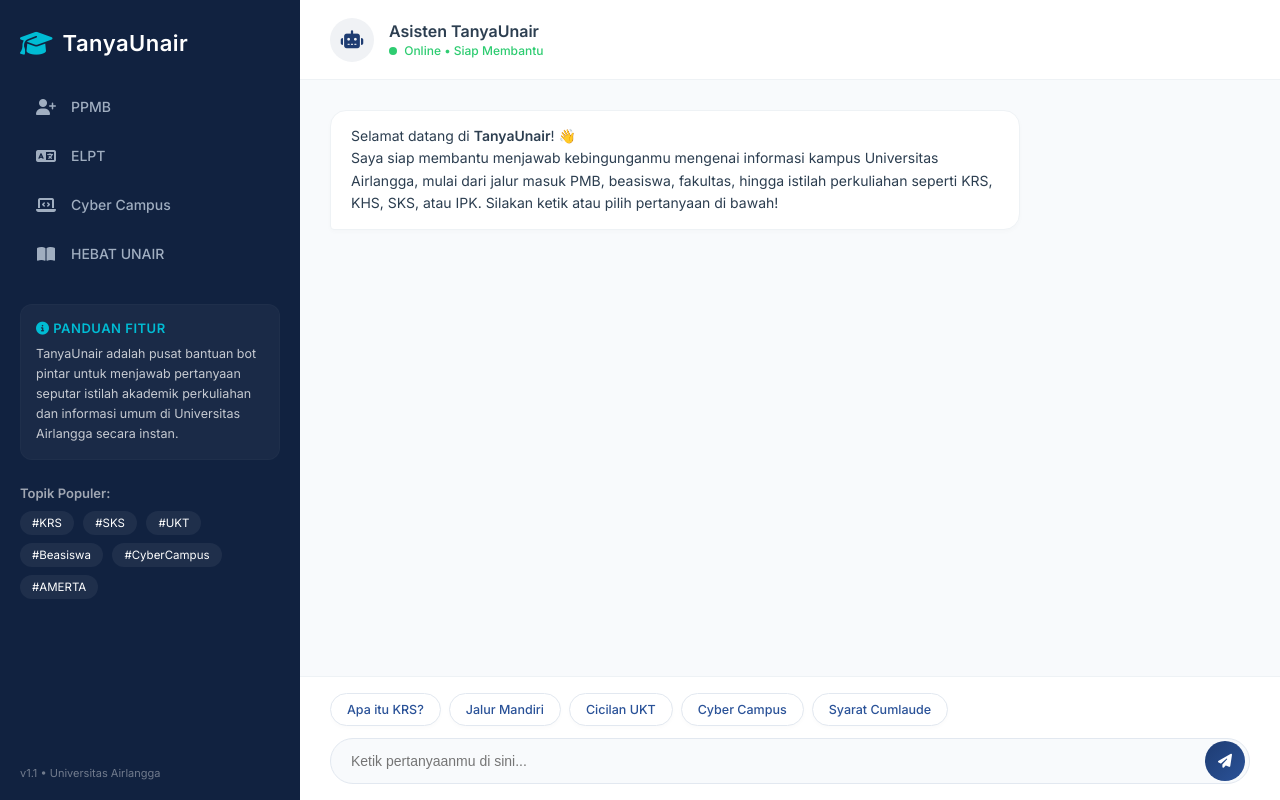
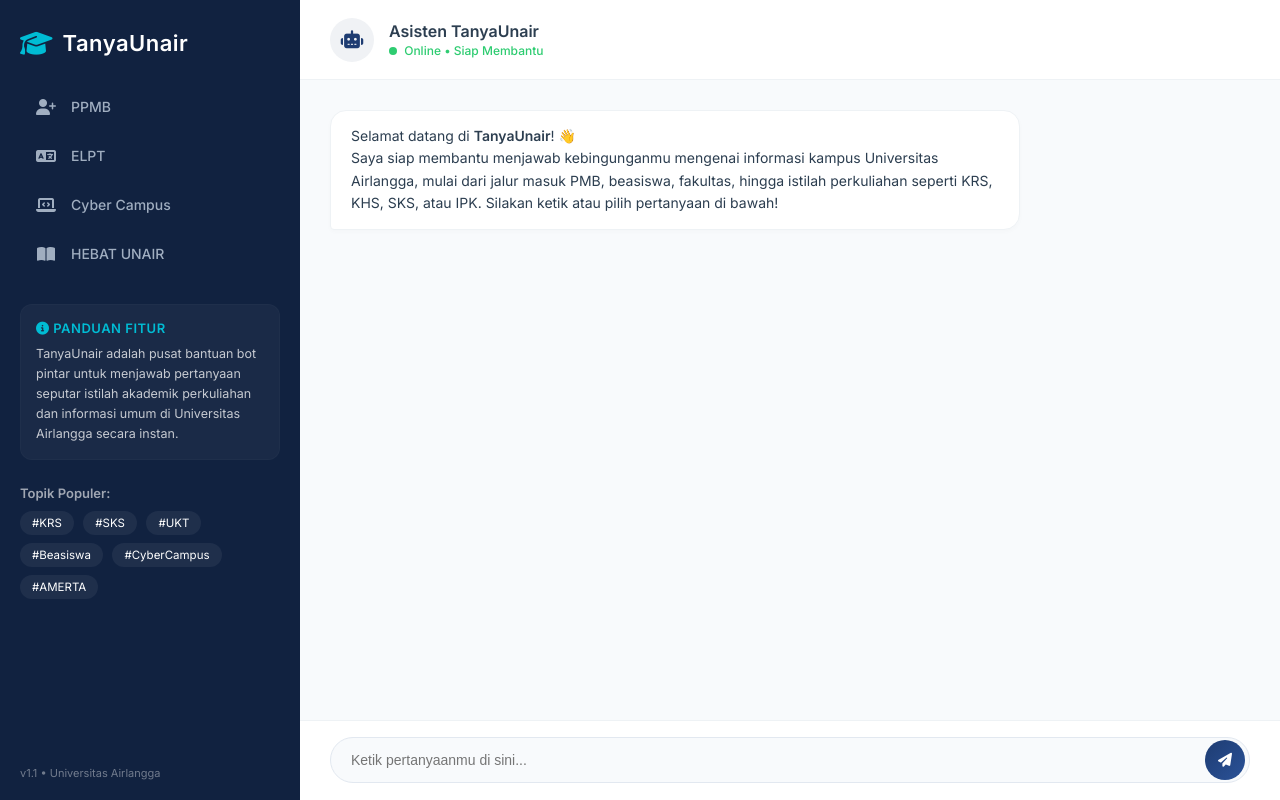
Before and after one commit to inunkrodliyah/ChatBot, a Flask app: page / in a window 1280 px wide. Run offline with Flask 3, Linux system fonts and the light colour scheme; parts of the project's set-up code (start-up, migrations or seed data) failed here and were passed over.

Commit message:
hapus fitur Quick Replies / Suggestions Chips

```diff
--- a/static/style.css
+++ b/static/style.css
@@ -406,64 +406,3 @@ button#send-btn:hover {
         height: 36px;
     }
 }
-
-/* ========================================== */
-/* --- SUGGESTION CHIPS / QUICK REPLIES ---   */
-/* ========================================== */
-.suggestion-container {
-    display: flex;
-    gap: 8px;
-    overflow-x: auto;
-    padding-bottom: 8px;
-    margin-bottom: 4px;
-    width: 100%;
-    white-space: nowrap;
-    -webkit-overflow-scrolling: touch; /* Scroll lancar di iOS */
-}
-
-/* Menyembunyikan scrollbar bawaan agar estetika chip tetap clean */
-.suggestion-container::-webkit-scrollbar {
-    display: none;
-}
-
-.suggestion-container {
-    scrollbar-width: none; /* Menyembunyikan di Firefox */
-}
-
-button.chip {
-    background: #ffffff;
-    color: var(--secondary-color);
-    border: 1px solid #e2e8f0;
-    padding: 8px 16px;
-    border-radius: 20px;
-    font-family: 'Inter', sans-serif;
-    font-size: 12.5px;
-    font-weight: 500;
-    cursor: pointer;
-    white-space: nowrap;
-    transition: all 0.2s ease;
-    box-shadow: 0 2px 4px rgba(0,0,0,0.02);
-    flex-shrink: 0; /* Mencegah chip menyusut gepeng */
-}
-
-button.chip:hover {
-    background: var(--primary-gradient);
-    color: white;
-    border-color: transparent;
-    transform: translateY(-1px);
-}
-
-/* Modifikasi Tinggi Komponen Input Area Agar Mengakomodasi Chip */
-.input-area {
-    height: auto !important; /* Biar tinggi menyesuaikan isi chip + input bar */
-    min-height: var(--input-area-height);
-    display: flex;
-    flex-direction: column;
-}
-
-@media (max-width: 768px) {
-    .input-area {
-        height: auto !important;
-        padding: 10px 12px;
-    }
-}
--- a/templates/index.html
+++ b/templates/index.html
@@ -85,14 +85,6 @@
         </div>
 
         <div class="input-area">
-            <div class="suggestion-container">
-                <button class="chip" onclick="sendSuggestion('Apa itu KRS?')">Apa itu KRS?</button>
-                <button class="chip" onclick="sendSuggestion('Jalur mandiri Unair apa saja')">Jalur Mandiri</button>
-                <button class="chip" onclick="sendSuggestion('Apakah UKT Unair bisa dicicil')">Cicilan UKT</button>
-                <button class="chip" onclick="sendSuggestion('Apa itu cyber campus unair')">Cyber Campus</button>
-                <button class="chip" onclick="sendSuggestion('Syarat lulus predikat cumlaude')">Syarat Cumlaude</button>
-            </div>
-
             <div class="input-wrapper">
                 <input
                     type="text"
```
